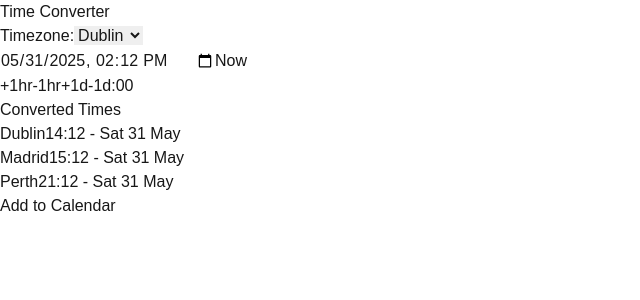
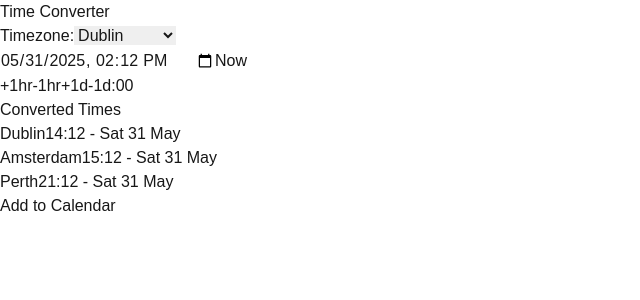
Before and after one commit to UniqueClone/when-are-we-playing, a Next.js app: page / in a window 1280 px wide. Shown: the top 300 px of the page, without its empty margins (0-640 px from the left). Built offline with nearby package versions, Linux system fonts and the light colour scheme.

Commit message:
Changing Madrid to Amsterdam

```diff
--- a/src/app/components/Timezones.ts
+++ b/src/app/components/Timezones.ts
@@ -3,6 +3,6 @@ export type Timezone = { label: string; tz: string };
 
 export const TIMEZONES: Timezone[] = [
   { label: "Dublin", tz: "Europe/Dublin" },
-  { label: "Madrid", tz: "Europe/Madrid" },
+  { label: "Amsterdam", tz: "Europe/Amsterdam" },
   { label: "Perth", tz: "Australia/Perth" },
 ];
```
Also changed, not shown: 1 other file (tests, documents, lock files or other folders).
